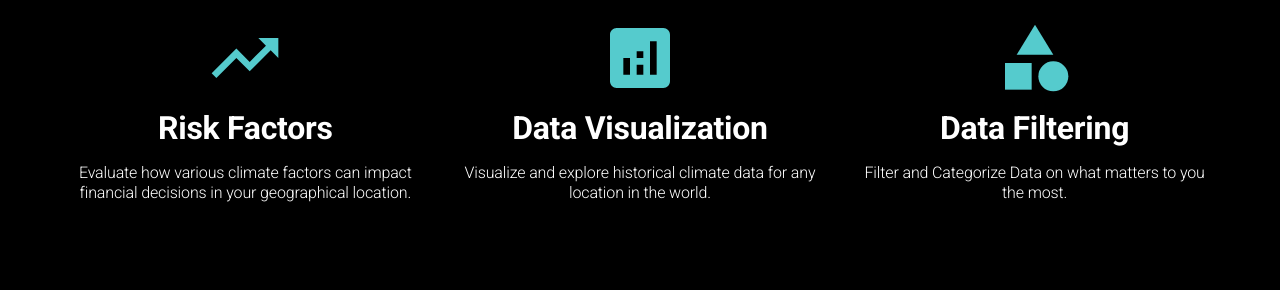
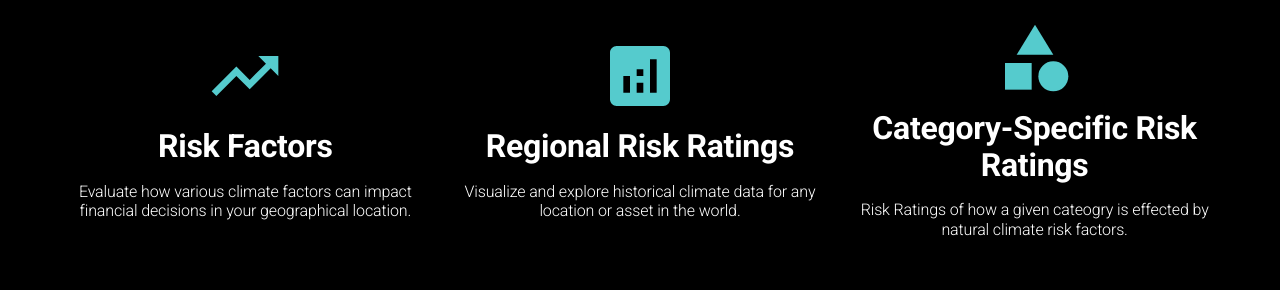
Before and after one commit to rishwantariq/riskthinking, a Next.js app: page / in a window 1280 px wide. Shown: the part 1523-1813 px from the top of the page. Built offline with nearby package versions, Linux system fonts and the light colour scheme.

Commit message:
fixed typos

```diff
--- a/src/app/page.tsx
+++ b/src/app/page.tsx
@@ -23,13 +23,13 @@ export default function Home() {
     },
     {
       icon: <AnalyticsIcon color="primary" style={{ fontSize: '5rem', marginBottom: 5 }} />,
-      title: 'Data Visualization',
-      subtitle: 'Visualize and explore historical climate data for any location in the world.',
+      title: 'Regional Risk Ratings',
+      subtitle: 'Visualize and explore historical climate data for any location or asset in the world.',
     },
     {
       icon: <CategoryIcon color="primary" style={{ fontSize: '5rem', marginBottom: 5 }} />,
-      title: 'Data Filtering',
-      subtitle: 'Filter and Categorize Data on what matters to you the most.',
+      title: 'Category-Specific Risk Ratings',
+      subtitle: 'Risk Ratings of how a given cateogry is effected by natural climate risk factors.',
     },
     // Add more objects for additional grid items
   ];
@@ -52,7 +52,7 @@ export default function Home() {
     },
     {
       title: "Metric Analysis",
-      content: "Metrics are combined by aggregation techniques represent data in visual form."
+      content: "Metrics are combined by aggregation techniques to represent data in visual form."
     }
   ];
 
```
